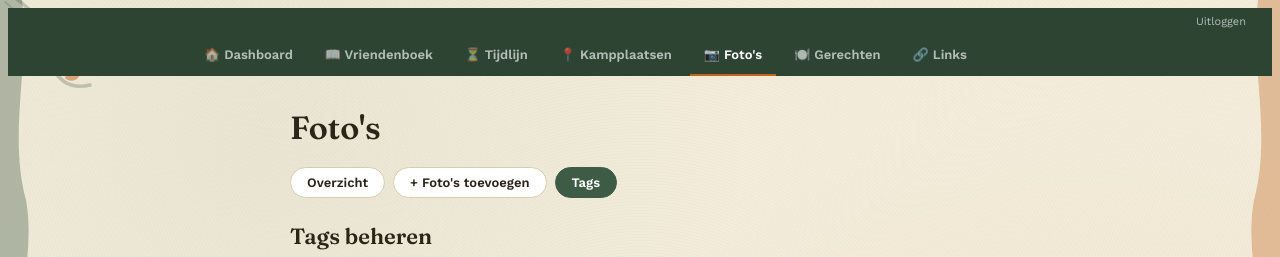
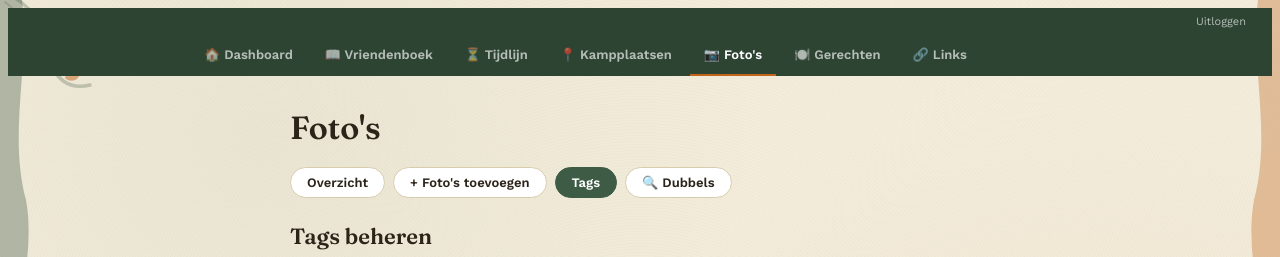
Before and after one commit to tomdemilliano/SintEduardusScouts4ever, a Next.js app: page /beheer/fotos/tags in a window 1280 px wide. Shown: the top 257 px of the page. Built offline with nearby package versions, Linux system fonts and the light colour scheme; no server answers; the database is empty; sample sign-in values are in the browser's storage.

Commit message:
Add 'Dubbels' tab to the photos management page

```diff
--- a/pages/beheer/fotos/tags.js
+++ b/pages/beheer/fotos/tags.js
@@ -9,6 +9,7 @@ const TABS = [
   { href: '/beheer/fotos', label: 'Overzicht', exact: true },
   { href: '/beheer/fotos/toevoegen', label: "+ Foto's toevoegen" },
   { href: '/beheer/fotos/tags', label: 'Tags' },
+  { href: '/beheer/fotos/dubbels', label: '🔍 Dubbels' },
 ];
 
 export default function FotoTagsPage() {
```
